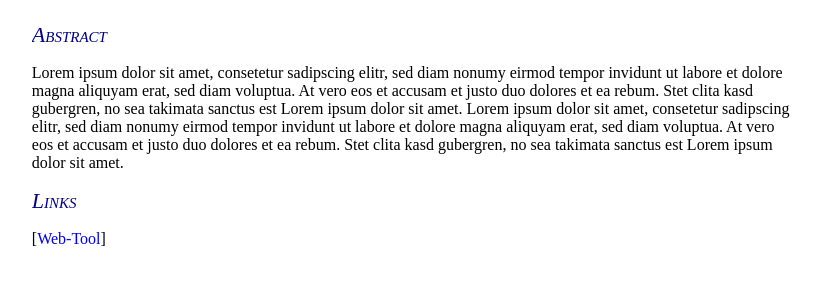
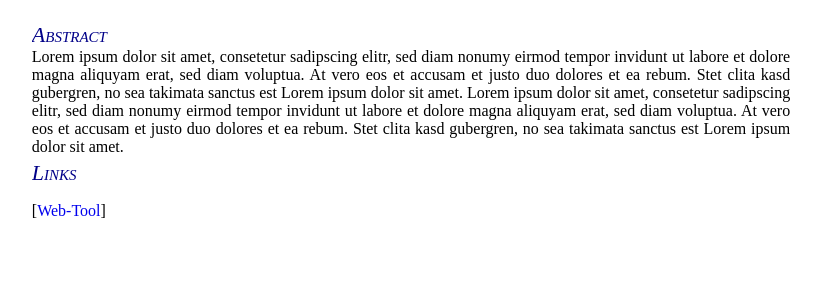
Before and after one commit to sfb-trr191/sfb-trr191.github.io, a website: page 3-torus-flowvis-tool.html in a window 1280 px wide. Shown: the part 463-748 px from the top of the page, without its empty margins (229-1050 px from the left). Drawn offline with Linux system fonts and the light colour scheme.

Commit message:
justify text in detail page

```diff
--- a/3-torus-flowvis-tool.html
+++ b/3-torus-flowvis-tool.html
@@ -25,9 +25,9 @@
                     <a class="image_link" href="images/3-torus-flowvis-tool/screenshot_tool.png"><img class="detail_img" src="images/3-torus-flowvis-tool/screenshot_tool.png"></a>
                 </div>
                 <h2>Abstract</h1>
-                    <p>
+                    <div class="detail_text_wrapper">
                         Lorem ipsum dolor sit amet, consetetur sadipscing elitr, sed diam nonumy eirmod tempor invidunt ut labore et dolore magna aliquyam erat, sed diam voluptua. At vero eos et accusam et justo duo dolores et ea rebum. Stet clita kasd gubergren, no sea takimata sanctus est Lorem ipsum dolor sit amet. Lorem ipsum dolor sit amet, consetetur sadipscing elitr, sed diam nonumy eirmod tempor invidunt ut labore et dolore magna aliquyam erat, sed diam voluptua. At vero eos et accusam et justo duo dolores et ea rebum. Stet clita kasd gubergren, no sea takimata sanctus est Lorem ipsum dolor sit amet.
-                    </p>
+                    </div>
                 <h2>Links</h1>
                     <p>
                         [<a href="https://sfb-trr191.github.io/3-torus-flowvis-tool/">Web-Tool</a>]
--- a/detail_page.css
+++ b/detail_page.css
@@ -40,3 +40,7 @@ h2{
     font-size: 22px;
     margin: 4px 0px 0px 0px;
 }
+
+.detail_text_wrapper{
+    text-align: justify;
+}
```
